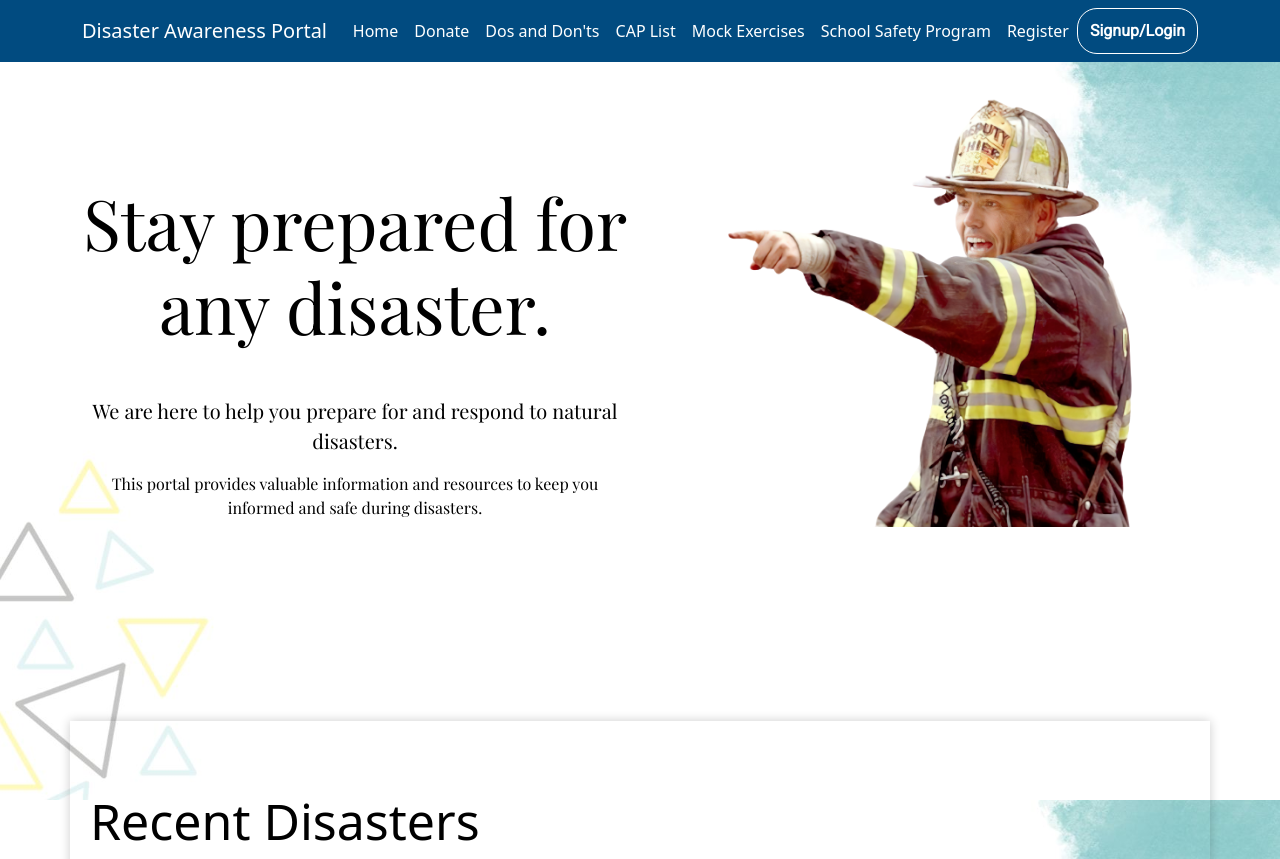
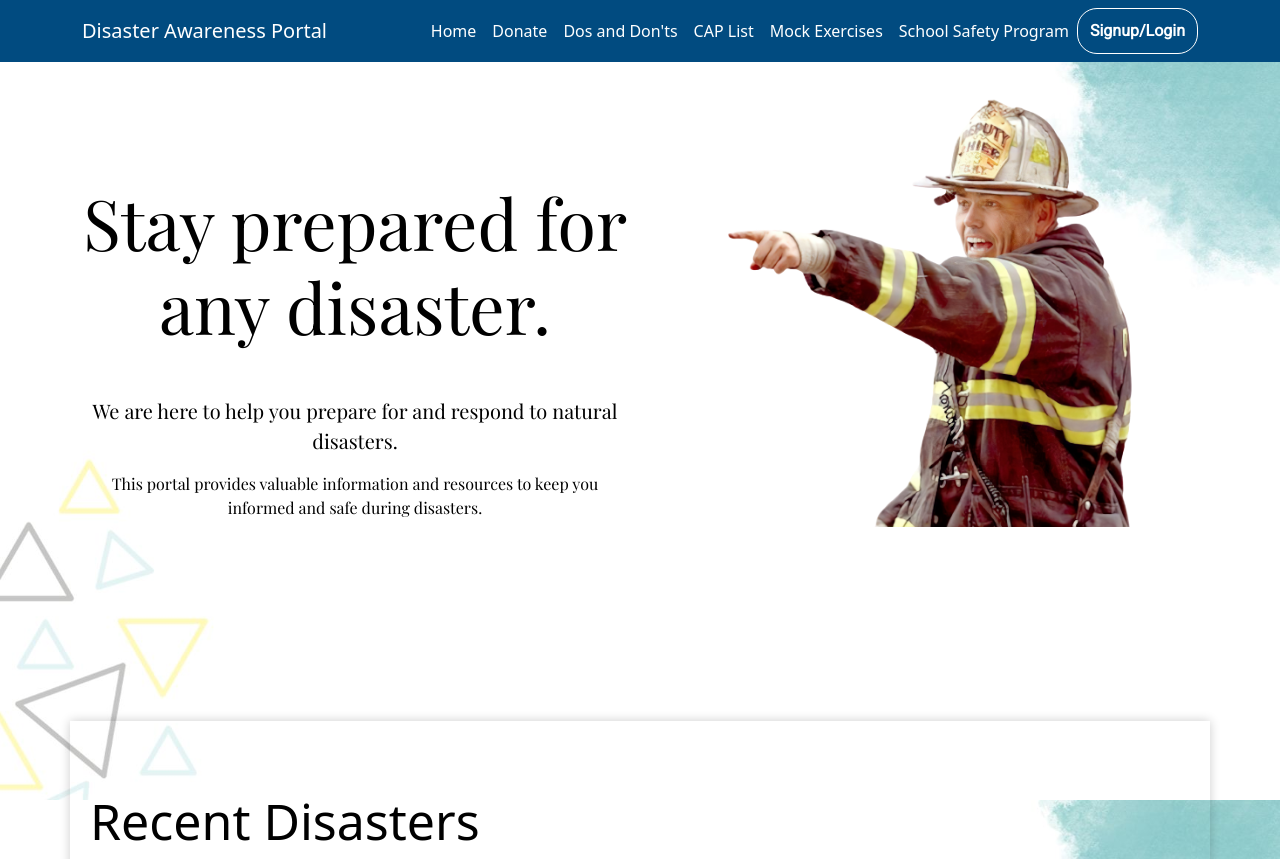
Before and after one commit to MrAyushBajpai/Disaster-Management-Tool, a website: page index.html in a window 1280 px wide. Shown: the top 859 px of the page. Drawn offline with nearby package versions, Linux system fonts and the light colour scheme.

Commit message:
Removed Registration Link From Navbar

```diff
--- a/navbar.html
+++ b/navbar.html
@@ -24,10 +24,6 @@
                 <li class="nav-item">
                     <a class="nav-link" href="school-safety-programs.html">School Safety Program</a>
                 </li>
-                <li class="nav-item">
-                    <a class="nav-link" href="registration.html">Register</a>
-                </li>
-
             </ul>
             <a href="signups.html">
                 <button class="s-l" href="signups.html">
```
